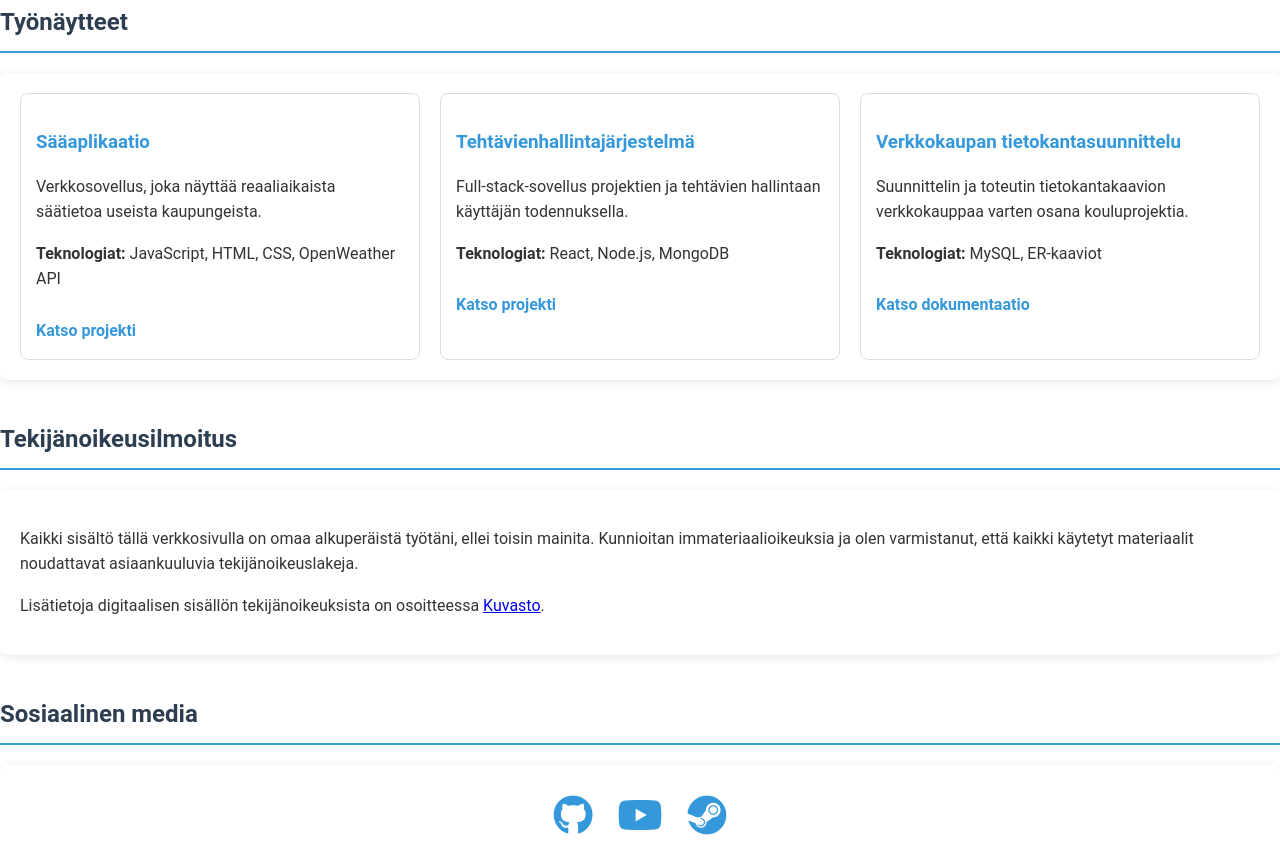
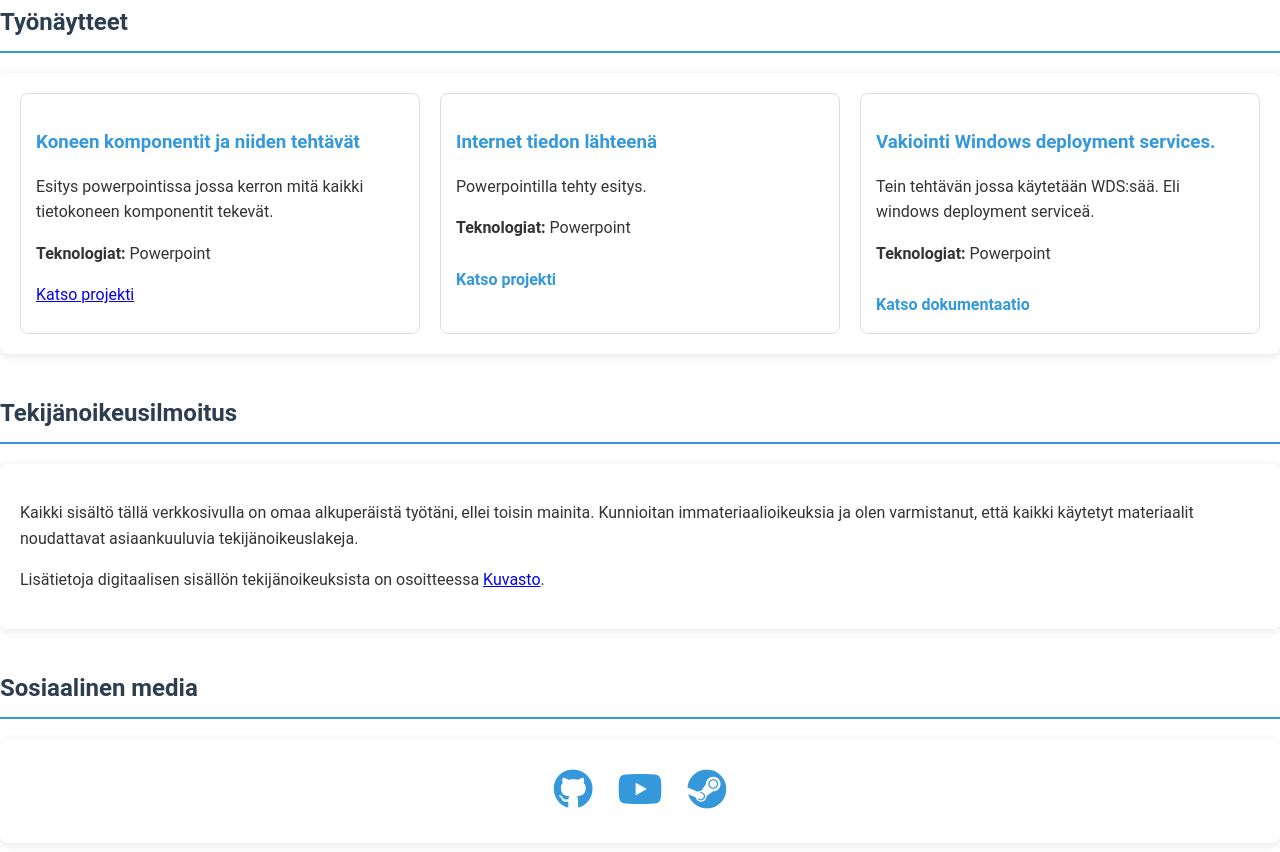
Before and after one commit to tinohukkanen24-dev/Harrastus-sivu, a plain HTML site: page index.html in a window 1280 px wide. Shown: the part 1633-2485 px from the top of the page. Drawn offline with Linux system fonts and the light colour scheme.

Commit message:
Add files via upload

```diff
--- a/index.html
+++ b/index.html
@@ -11,7 +11,7 @@
         <section id="aboutSection">
           <h2>Kuka minä olen</h2>
           <div class="content-box">
-            <img id="Img/kuva.jpg" src="" alt="Profiilikuva" style="float:right; margin:0 0 5px 5px; border-radius:5%;">
+            <img id="img/image.png" src="img/image.png" alt="Profiilikuva" style="float:right; margin:0 0 5px 5px; border-radius:5%;">
             <p>Hei! Olen Tino Hukkanen, intohimoinen kehittäjä Suomesta. Rakastan monimutkaisten ongelmien ratkaisemista ja luovien ratkaisujen löytämistä.</p>
             <p>Matkani teknologian parissa alkoi, kun löysin ohjelmoinnin lukiossa. Siitä lähtien olen ollut kiinnostunut siitä, miten teknologiaa voidaan käyttää todellisten ongelmien ratkaisemiseen ja ihmisten elämän parantamiseen.</p>
             <p>Kun en koodaa tai opiskele, minut löytää usein luontopoluilta, kokeilemasta uusia reseptejä, tai uppoutuneena hyvään kirjaan.</p>
@@ -72,22 +72,22 @@
           <div class="content-box">
             <div class="project-grid">
               <div class="project-item">
-                <h3>Sääaplikaatio</h3>
-                <p>Verkkosovellus, joka näyttää reaaliaikaista säätietoa useista kaupungeista.</p>
-                <p><strong>Teknologiat:</strong> JavaScript, HTML, CSS, OpenWeather API</p>
-                <a href="#" class="project-link">Katso projekti</a>
+                <h3>Koneen komponentit ja niiden tehtävät</h3>
+                <p>Esitys powerpointissa jossa kerron mitä kaikki tietokoneen komponentit tekevät.</p>
+                <p><strong>Teknologiat:</strong> Powerpoint </p>
+                <a href="https://esedu-my.sharepoint.com/:p:/g/personal/tino_hukkanen_esedulainen_fi/EfgqmoDM8qZAqo2HcxZk8DkBxRXrkUNZhqvciN9tdFRlnw?e=0vvXqP"project-link">Katso projekti</a>
               </div>
               <div class="project-item">
-                <h3>Tehtävienhallintajärjestelmä</h3>
-                <p>Full-stack-sovellus projektien ja tehtävien hallintaan käyttäjän todennuksella.</p>
-                <p><strong>Teknologiat:</strong> React, Node.js, MongoDB</p>
-                <a href="#" class="project-link">Katso projekti</a>
+                <h3>Internet tiedon lähteenä</h3>
+                <p>Powerpointilla tehty esitys.</p>
+                <p><strong>Teknologiat:</strong> Powerpoint</p>
+                <a href="https://esedu-my.sharepoint.com/:w:/g/personal/tino_hukkanen_esedulainen_fi/ESpaWTaJNulBkptxnI0nYBIB8Kroh-IDlGQdxeY_fhlIbA?e=gN4fYf" class="project-link">Katso projekti</a>
               </div>
               <div class="project-item">
-                <h3>Verkkokaupan tietokantasuunnittelu</h3>
-                <p>Suunnittelin ja toteutin tietokantakaavion verkkokauppaa varten osana kouluprojektia.</p>
-                <p><strong>Teknologiat:</strong> MySQL, ER-kaaviot</p>
-                <a href="#" class="project-link">Katso dokumentaatio</a>
+                <h3>Vakiointi Windows deployment services. </h3>
+                <p>Tein tehtävän jossa käytetään WDS:sää. Eli windows deployment serviceä.</p>
+                <p><strong>Teknologiat:</strong> Powerpoint</p>
+                <a href="https://esedu-my.sharepoint.com/:p:/g/personal/tino_hukkanen_esedulainen_fi/EW93bJyxZSJJkp4gQbCemXMBMNt28zTkca2_3gfV9TXIrQ?e=uJYarx" class="project-link">Katso dokumentaatio</a>
               </div>
             </div>
           </div>
@@ -105,9 +105,9 @@
           <h2>Sosiaalinen media</h2>
           <div class="content-box">
             <div class="social-links">
-              <a href="#" class="social-link" title="GitHub"><i class="fab fa-github"></i></a>
+              <a href="https://github.com/tinohukkanen24-dev" class="social-link" title="GitHub"><i class="fab fa-github"></i></a>
               <a href="https://www.youtube.com/@tino25112" class="social-link" title="YouTube"><i class="fab fa-youtube"></i></a>
-              <a href="#" class="social-link" title="Steam"><i class="fab fa-steam"></i></a>
+              <a href="https://steamcommunity.com/profiles/76561199768733357" class="social-link" title="Steam"><i class="fab fa-steam"></i></a>
             </div>
           </div>
         </section>
```
